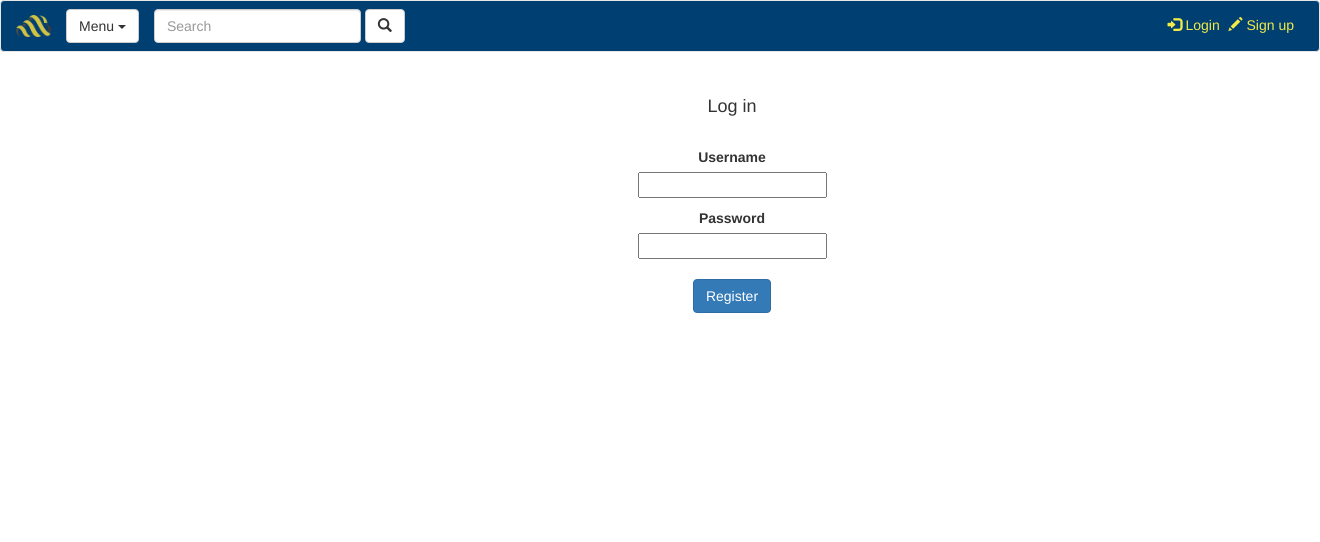
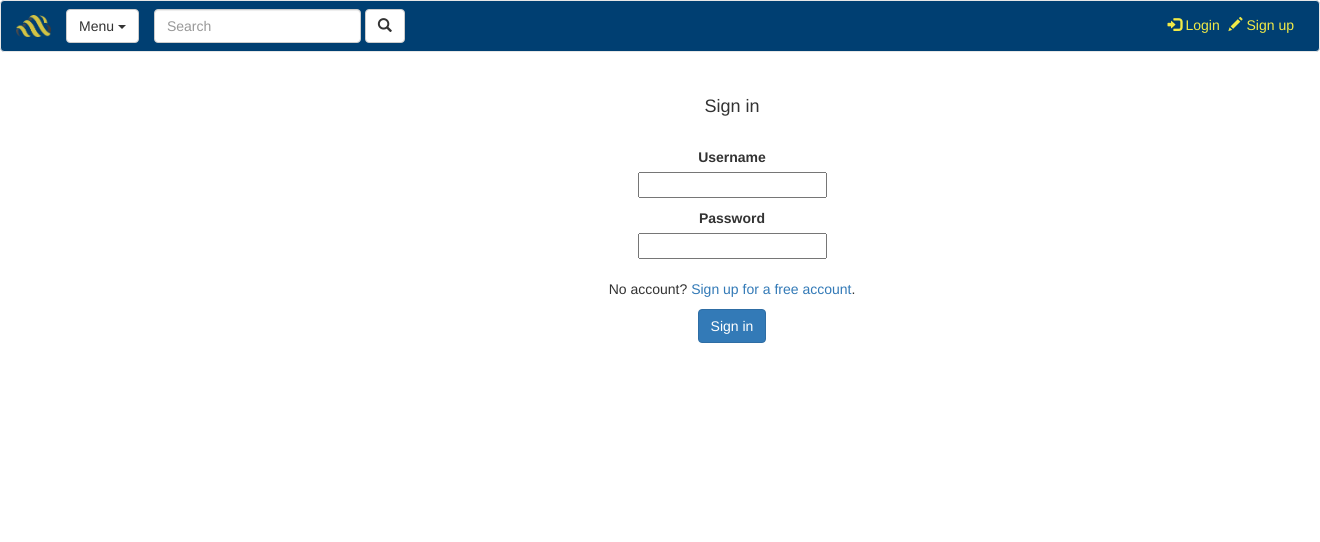
Before and after one commit to disfear86/mushcloud, a Flask app: page /login/ in a window 1320 px wide. Shown: the top 542 px of the page. Run offline with Flask 2, Linux system fonts and the light colour scheme; some libraries are stand-ins or nearby versions.

Commit message:
Updated login.html

```diff
--- a/app/templates/login.html
+++ b/app/templates/login.html
@@ -4,20 +4,22 @@
 {% block body %}
 
 <head>
-	<title>Log in</title>
+	<title>Sign in</title>
 </head>
 
 <div align="middle" class = "container">
-	<h4>Log in</h4>
+	<h4>Sign in</h4>
 	<br>
 	{% from "_formhelpers.html" import render_field %}
-	<form method=post action="/register/">
+	<form name="loginform" method="POST">
 		<dl>
 			{{render_field(form.username)}}
 			<p>
 			{{render_field(form.password)}}
 		</dl>
-		<p><input class="btn btn-primary" type=submit value=Register></p>
+		<p>No account? <a role="presentation" class="active" href="/register/">Sign up for a free account</a>.</p>
+		<p><input class="btn btn-primary" type=submit value="Sign in"></p>
+				<input type=hidden value="{{ next or '' }}" name=next>
 	</form>
 
 </div>
```
